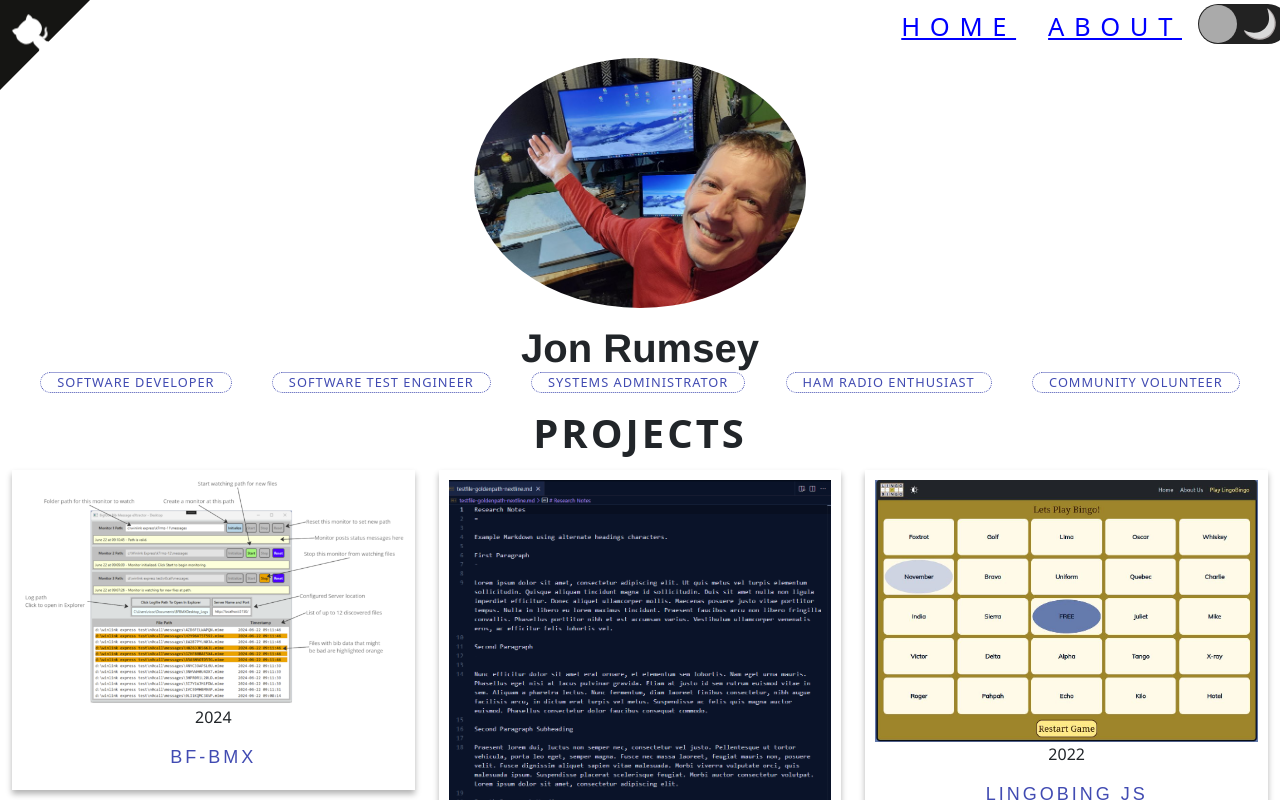
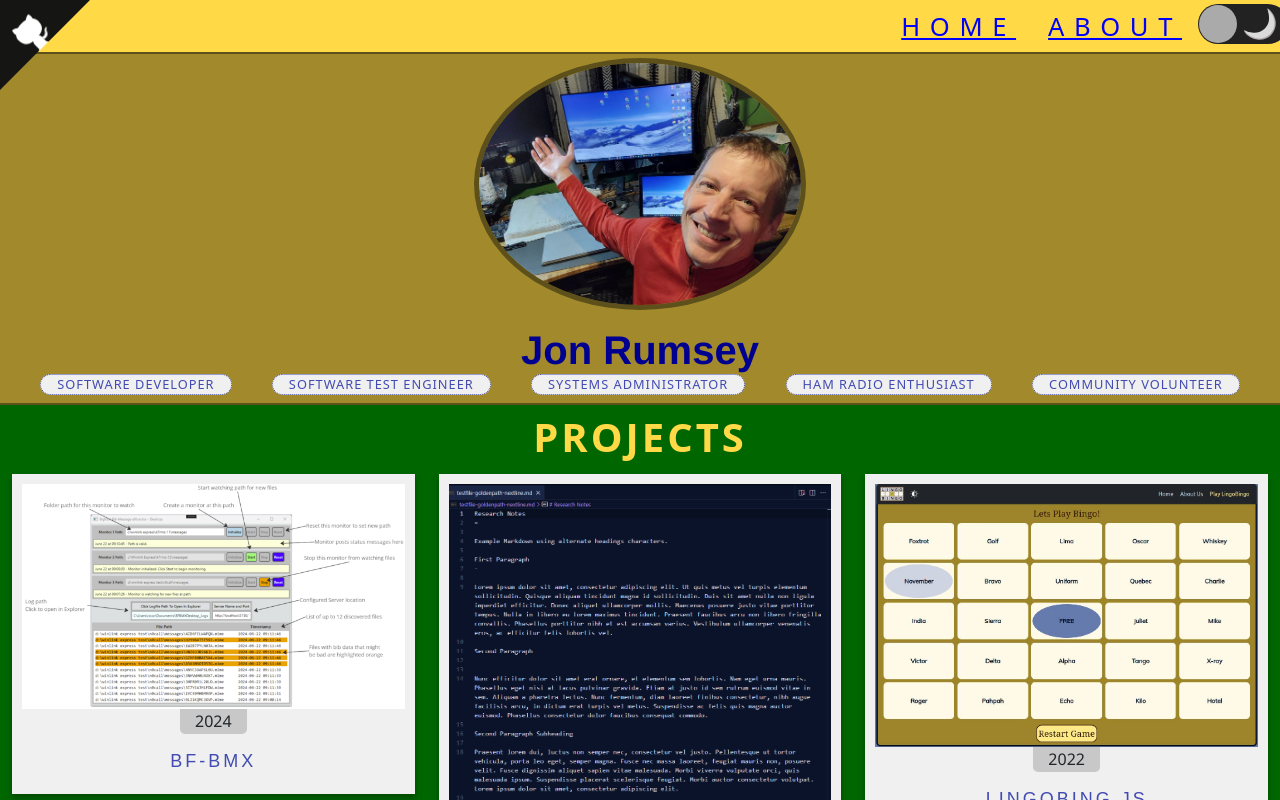
Before and after one commit to nojronatron/portfolio, a React (Vite) app: page / in a window 1280 px wide. Shown: the top 800 px of the page. Built offline with nearby package versions, Linux system fonts and the light colour scheme.

Commit message:
update color scheme, prep for light-dark theming

```diff
--- a/src/scss/colors.scss
+++ b/src/scss/colors.scss
@@ -1,12 +1,39 @@
 :root {
   --jrcolor-lightblue: rgb(205, 241, 255);
+  --jrcolor-brightblue: rgb(190, 250, 255); //#3efbff;
+  --jrcolor-bluelink: rgb(0, 0, 255); // hyperlink default color
+  --jrcolor-darkblue: rgb(65, 75, 178);
+  --jrcolor-darkblue2: rgb(0, 0, 144); // #000090;
+
+  --jrcolor-lightyellow: rgb(255, 249, 195); //#ffefc3;
   --jrcolor-yellow: rgb(255, 218, 70);
-  --jrcolor-bluelink: rgb(0, 0, 255);
-  --jrcolor-darkblue: rgb(65, 75, 178);
+  --jrcolor-mediumyellow: rgb(162, 138, 44); // #a28a2c;
+  --jrcolor-darkyellow: rgb(93, 80, 26); // #5d501a;
   --jrcolor-brown: rgb(106, 91, 39);
+
+  --jrcolor-lightgreen: rgb(0, 221, 0); // #00dd00;
+  --jrcolor-brightgreen: rgb(0, 170, 0); // #00aa00;
+  --jrcolor-mediumgreen: rgb(0, 102, 0); // #006600;
   --jrcolor-darkgreen: rgb(0, 100, 0);
+
   --jrcolor-lightgray: rgb(240, 240, 240);
   --jrcolor-midgray: rgb(200, 200, 200);
   --jrcolor-darkgray: rgb(100, 100, 100);
   --jrcolor-black: rgb(20, 20, 20);
+
+  --slidertab-background: var(--jrcolor-midgray);
+  --about-background: var(--jrcolor-mediumgreen);
+  --foto-background: var(--jrcolor-lightgray);
+  --resume-background: var(--jrcolor-mediumgreen);
+  --portfolio-background: var(--jrcolor-mediumgreen);
+  --headersubtitle-background: var(--jrcolor-lightgray);
+  --skills-background: var(--jrcolor-darkgray);
+  --skillstitle-background: var(--jrcolor-black);
+  --footer-background: var(--jrcolor-yellow);
+  --header-background: var(--jrcolor-mediumyellow);
+  --nav-background: var(--jrcolor-yellow);
+  --projectdate-background: var(--jrcolor-midgray);
+  --sectiontitle-textcolor: var(--jrcolor-yellow);
+
+  --experienceIcon-color: var(--jrcolor-lightyellow);
 }
```
